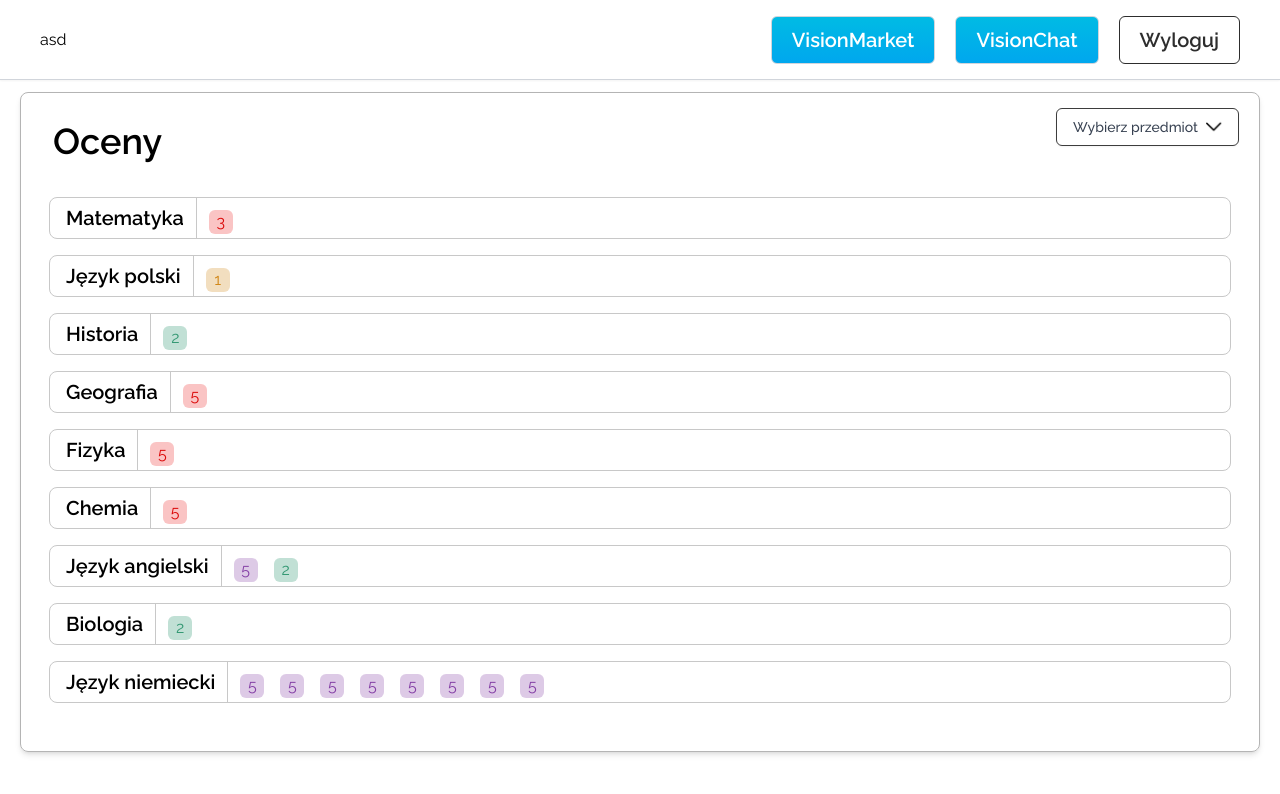
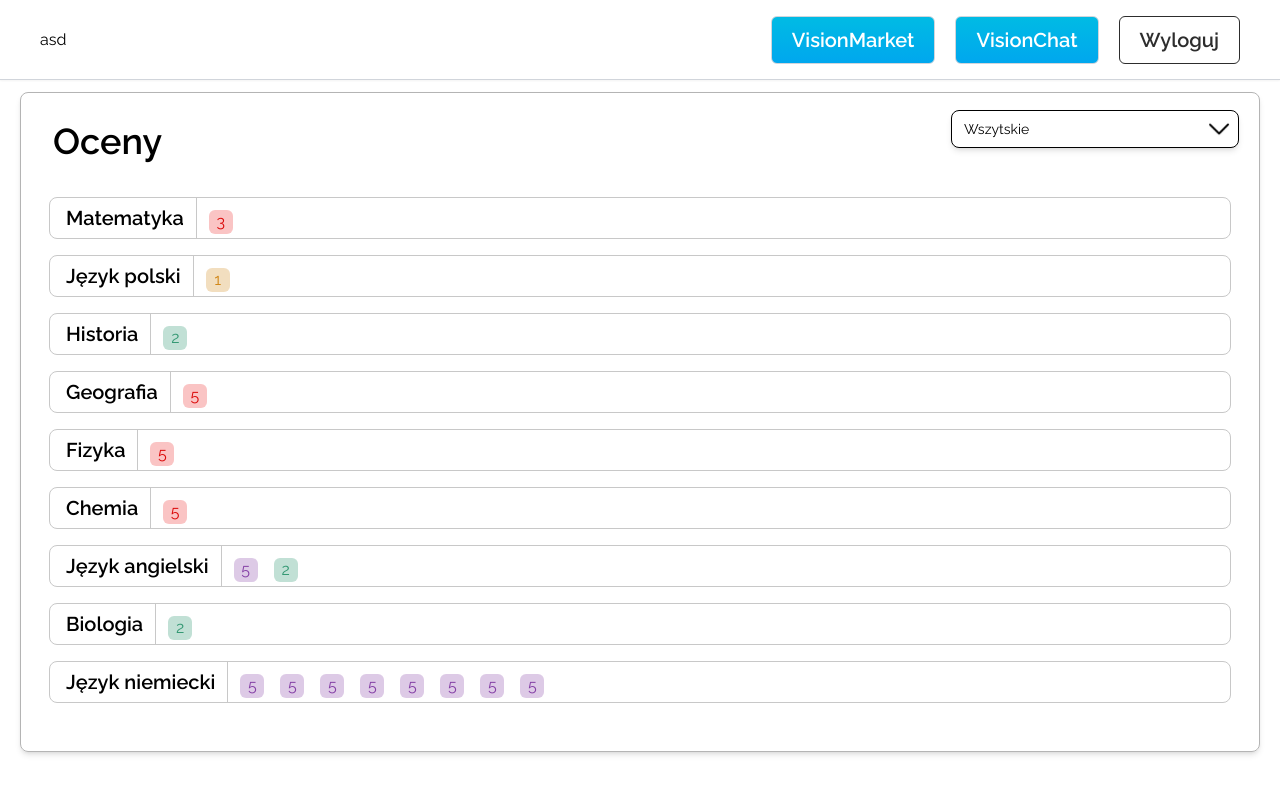
Before and after one commit to Codifinity/class-vision, a Next.js app: page /grades in a window 1280 px wide. Shown: the top 794 px of the page. Built offline with nearby package versions, Linux system fonts and the light colour scheme.

Commit message:
add new dropdown menu

```diff
--- a/package.json
+++ b/package.json
@@ -9,6 +9,7 @@
     "lint": "next lint"
   },
   "dependencies": {
+    "@headlessui/react": "^1.7.17",
     "clsx": "^2.0.0",
     "encoding": "^0.1.13",
     "firebase": "^10.5.0",
--- a/src/app/components/Dropdown.tsx
+++ b/src/app/components/Dropdown.tsx
@@ -1,72 +1,80 @@
-/* eslint-disable jsx-a11y/role-has-required-aria-props */
-import React, { useState } from 'react';
+import { Fragment, useState } from 'react';
+import { Listbox, Transition } from '@headlessui/react';
 import DropdownArrow from '../../assets/dropdown.svg';
 import Image from 'next/image';
 
-const Dropdown: React.FC = () => {
-  const [isOpen, setIsOpen] = useState(false);
+const subjects = [
+  { name: 'Wszytskie' },
+  { name: 'Język polski' },
+  { name: 'Język niemiecki' },
+  { name: 'Geografia' },
+  { name: 'Fizyka' },
+  { name: 'Matematyka' }
+];
+
+export default function Dropdown() {
+  const [selected, setSelected] = useState(subjects[0]);
+  const [open, setOpen] = useState(true);
 
   return (
-    <div className="relative inline-block text-left">
-      <div>
-        <button
-          onClick={() => setIsOpen(!isOpen)}
-          type="button"
-          className="inline-flex justify-between w-full rounded-md border border-[#3D3D3D] shadow-sm px-4 py-2 bg-white text-sm font-medium text-gray-700 hover:bg-gray-50"
-          id="options-menu"
-          aria-expanded={isOpen}
-          aria-haspopup="listbox"
-        >
-          Wybierz przedmiot
-          <Image
-            className={`ml-2 mt-0.5 transition-transform transform ${
-              isOpen ? '-rotate-180' : 'rotate-0'
-            }`}
-            src={DropdownArrow}
-            alt="Arrow"
-            width={16}
-            height={16}
-          />
-        </button>
-      </div>
-
-      {isOpen && (
-        <div className="origin-top-right absolute right-0 mt-2 w-56 rounded-md shadow-lg bg-white ring-1 ring-black ring-opacity-5">
-          <div
-            role="listbox"
-            aria-orientation="vertical"
-            aria-labelledby="options-menu"
+    <div className=" w-72">
+      <Listbox value={selected} onChange={setSelected}>
+        <div className="relative mt-1">
+          <Listbox.Button onClick={() => setOpen(!open)} className="relative w-full cursor-default rounded-lg bg-white border-[1px] border-black py-2 pl-3 pr-10 text-left shadow-md focus:outline-none focus-visible:border-indigo-500 focus-visible:ring-2 focus-visible:ring-white/75 focus-visible:ring-offset-2 focus-visible:ring-offset-orange-300 sm:text-sm">
+            <span className="block truncate">{selected.name}</span>
+            <span
+              className={
+                'pointer-events-none absolute inset-y-0 right-0 flex items-center pr-2 '
+              }
+            >
+              {open ? (
+                <div>
+                  <Image src={DropdownArrow} alt="" />
+                </div>
+              ) : (
+                <div className="rotate-180">
+                  <Image src={DropdownArrow} alt="" />
+                </div>
+              )}
+            </span>
+          </Listbox.Button>
+          <Transition
+            as={Fragment}
+            leave="transition ease-in duration-100"
+            leaveFrom="opacity-100"
+            leaveTo="opacity-0"
           >
-            <div role="option" onClick={() => setIsOpen(false)}>
-              <div className="p-2 text-gray-700 cursor-pointer hover:bg-gray-100">
-                Matematyka
-              </div>
-            </div>
-            <div role="option" onClick={() => setIsOpen(false)}>
-              <div className="p-2 text-gray-700 cursor-pointer hover:bg-gray-100">
-                Język polski
-              </div>
-            </div>
-            <div role="option" onClick={() => setIsOpen(false)}>
-              <div className="p-2 text-gray-700 cursor-pointer hover:bg-gray-100">
-                Historia
-              </div>
-            </div>
-            <div role="option" onClick={() => setIsOpen(false)}>
-              <div className="p-2 text-gray-700 cursor-pointer hover:bg-gray-100">
-                Geografia
-              </div>
-            </div>
-            <div role="option" onClick={() => setIsOpen(false)}>
-              <div className="p-2 text-gray-700 cursor-pointer hover:bg-gray-100">
-                Język angielski
-              </div>
-            </div>
-          </div>
+            <Listbox.Options className="absolute mt-1 max-h-60 w-full overflow-auto rounded-md bg-white py-1 text-base shadow-lg ring-1 ring-black/5 focus:outline-none sm:text-sm">
+              {subjects.map((subject, subjectIdx) => (
+                <Listbox.Option
+                  key={subjectIdx}
+                  className={({ active }) =>
+                    `relative cursor-default select-none py-2 pl-10 pr-4 ${
+                      active ? 'bg-blue/40 text-dark-blue' : 'text-gray-900'
+                    }`
+                  }
+                  value={subject}
+                >
+                  {({ selected }) => (
+                    <>
+                      <span
+                        className={`block truncate ${
+                          selected ? 'font-medium' : 'font-normal'
+                        }`} onClick={() => setOpen(!open)}
+                      >
+                        {subject.name}
+                      </span>
+                      {selected ? (
+                        <span className="absolute inset-y-0 left-0 flex items-center pl-3 text-amber-600"></span>
+                      ) : null}
+                    </>
+                  )}
+                </Listbox.Option>
+              ))}
+            </Listbox.Options>
+          </Transition>
         </div>
-      )}
+      </Listbox>
     </div>
   );
-};
-
-export default Dropdown;
+}
--- a/src/app/grades/page.tsx
+++ b/src/app/grades/page.tsx
@@ -46,9 +46,9 @@ export default function Page() {
     <div className="w-full">
       <Navbar />
       <section className="border-[#B4B4B4] border-[1px] rounded-lg lg:w-auto lg:mx-5 my-3 w-auto mx-2 min-h-[30rem] shadow-md">
-        <div className="w-full flex flex-row justify-between items-center">
+        <div className="w-full flex md:flex-row flex-col justify-between items-center">
           <h3 className="font-semibold text-4xl pt-7 px-8">Oceny</h3>
-          <div className="mx-5">
+          <div className="md:mx-5 mx-0 md:pt-0 pt-3">
             <Dropdown />
           </div>
         </div>
```
Also changed, not shown: 1 other file (tests, documents, lock files or other folders).
